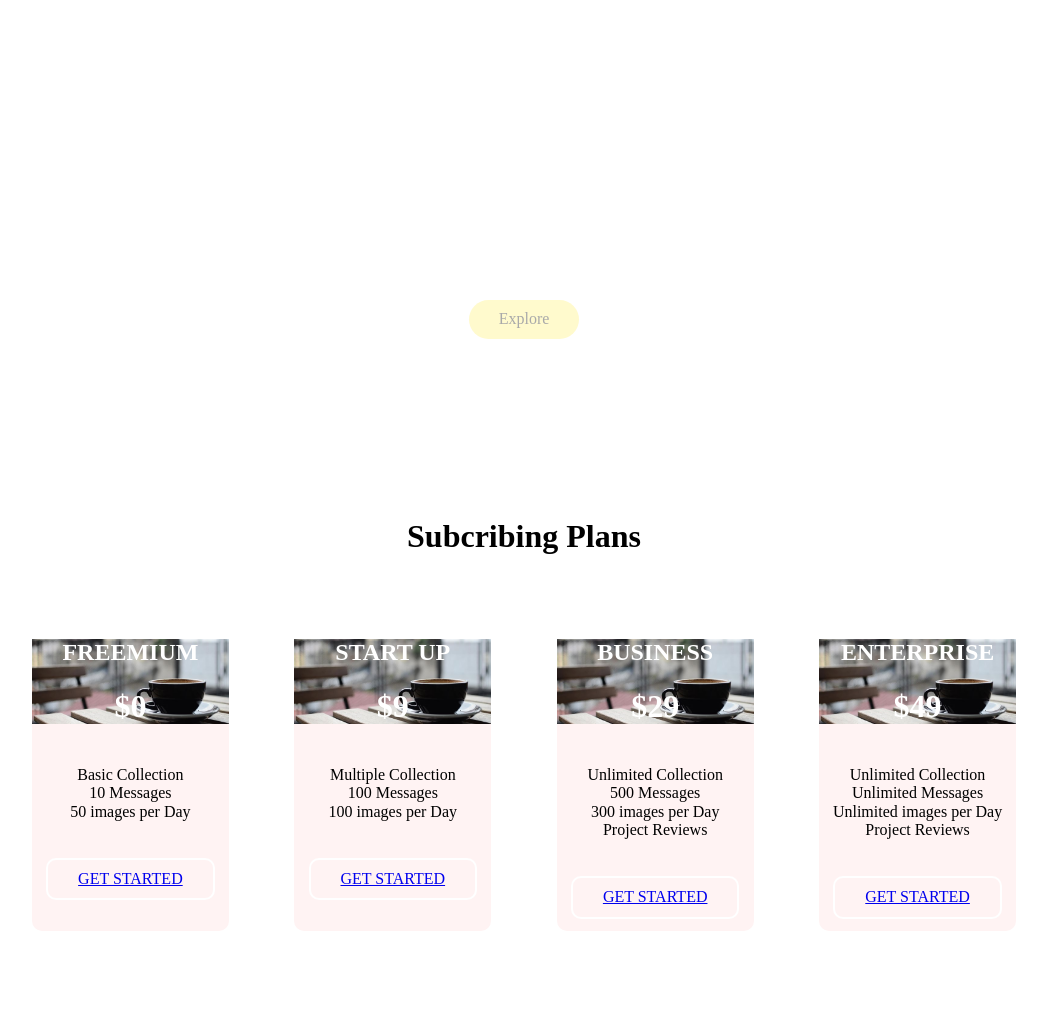
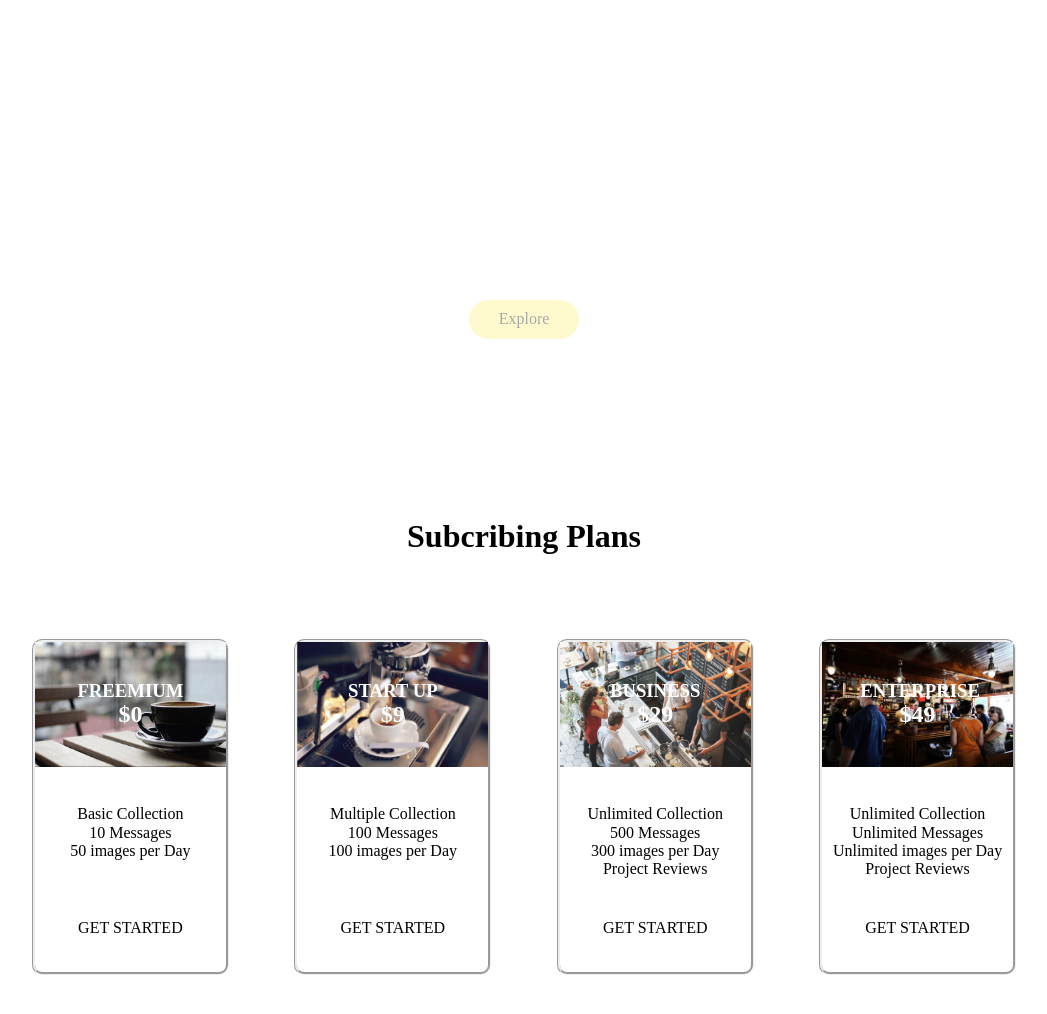
Before and after one commit to ngocquang2509/HTML-CSS-Trainning, a plain HTML site: page practice1/src/index.html in a window 1280 px wide. Shown: the part 278-1292 px from the top of the page, without its empty margins (116-1163 px from the left). Drawn offline with Linux system fonts and the light colour scheme.

Commit message:
create hover button

```diff
--- a/practice1/src/index.html
+++ b/practice1/src/index.html
@@ -40,57 +40,57 @@
       </div>
       <div class="row">
         <div class="col">
-          <div class="col-head">
-            <h2>FREEMIUM</h2>
-            <h1>$0</h1>
+          <div class="col-head" style="background-image: url(./images/coffee-cup.jpg); background-size: cover; padding: 20% 20%;">
+            <h3>FREEMIUM</h3>
+            <h2>$0</h2>
           </div>
           <div class="col-foot">
             <p>Basic Collection</p>
             <p>10 Messages</p>
             <p>50 images per Day</p>
             <br /><br>
-            <a href="#" class="btn">GET STARTED</a>
+            <a class="btn">GET STARTED</a>
           </div>
         </div>
         <div class="col">
-          <div class="col-head">
-            <h2>START UP</h2>
-            <h1>$9</h1>
+          <div class="col-head" style="background-image: url(./images/coffee.jpg); background-size: cover; padding: 20% 20%;">
+            <h3>START UP</h3>
+            <h2>$9</h2>
           </div>
           <div class="col-foot">
             <p>Multiple Collection</p>
             <p>100 Messages</p>
             <p>100 images per Day</p>
             <br /><br>
-            <a href="#" class="btn">GET STARTED</a>
+            <a class="btn">GET STARTED</a>
           </div>
         </div>
         <div class="col">
-          <div class="col-head">
-            <h2>BUSINESS</h2>
-            <h1>$29</h1>
+          <div class="col-head"  style="background-image: url(./images/coffee-shop.jpg); background-size: cover; padding: 20% 20%">
+            <h3>BUSINESS</h3>
+            <h2>$29</h2>
           </div>
           <div class="col-foot">
             <p>Unlimited Collection</p>
             <p>500 Messages</p>
             <p>300 images per Day</p>
             <p>Project Reviews</p>
-            <br /><br>
-            <a href="#" class="btn">GET STARTED</a>
+            <br />
+            <a class="btn">GET STARTED</a>
           </div>
         </div>
         <div class="col">
-          <div class="col-head">
-            <h2>ENTERPRISE</h2>
-            <h1>$49</h1>
+          <div class="col-head"  style="background-image: url(./images/group-of-people-in-cafe.jpg); background-size: cover; padding: 20% 20%;">
+            <h3>ENTERPRISE</h3>
+            <h2>$49</h2>
           </div>
           <div class="col-foot">
             <p>Unlimited Collection</p>
             <p>Unlimited Messages</p>
             <p>Unlimited images per Day</p>
             <p>Project Reviews</p>
-            <br /><br>
-            <a href="#" class="btn">GET STARTED</a>
+            <br />
+            <a class="btn">GET STARTED</a>
           </div>
         </div>
     </div>
--- a/practice1/src/style/style.css
+++ b/practice1/src/style/style.css
@@ -106,23 +106,59 @@ nav {
   flex-basis: 20%;
   border-radius: 10px;
   margin-bottom: 5%;
-  background: #fff3f3;
+  border: groove;
   padding-bottom: 12px;
   box-sizing: border-box;
 }
 
 .col-head {
-  margin: auto;
-  padding-top: 0;
+  padding-top: 20%;
+  padding-bottom: 20%;
   color: white;
   background-image: url(../images/coffee-cup.jpg);
   background-position: center;
-  background-size: cover;
+  background-size: 100%;
   background-repeat: no-repeat;
   position: relative;
 }
 
 .col-foot {
   margin: auto;
-  padding-top: 20px;
+  padding-top: 20%;
+  display: flex;
+  flex-direction: column;
+  align-items: center;
 }
+
+.col-foot a.btn {
+  padding: 20px 20px;
+  transition: ease-out 0.3s;
+  position: relative;
+  z-index: 1;
+}
+
+.col-foot a.btn :hover {
+  color: #fff;
+  cursor: pointer;
+}
+
+.col-foot a.btn::before {
+  transition: 0.5s all ease;
+  position: absolute;
+  top: 0;
+  left: 50%;
+  right: 50%;
+  bottom: 0;
+  opacity: 0;
+  content: "";
+  background-color: lemonchiffon;
+  border-radius: 10px;
+}
+
+.col-foot a.btn:hover::before {
+  transition: 0.5s all ease;
+  left: 0;
+  right: 0;
+  opacity: 1;
+  z-index: -1;
+}
```
